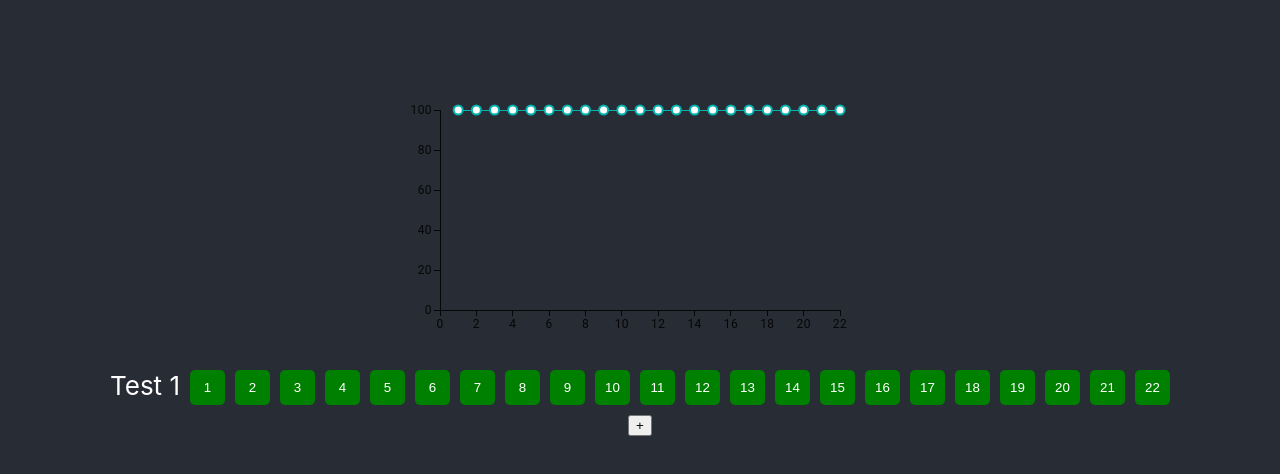
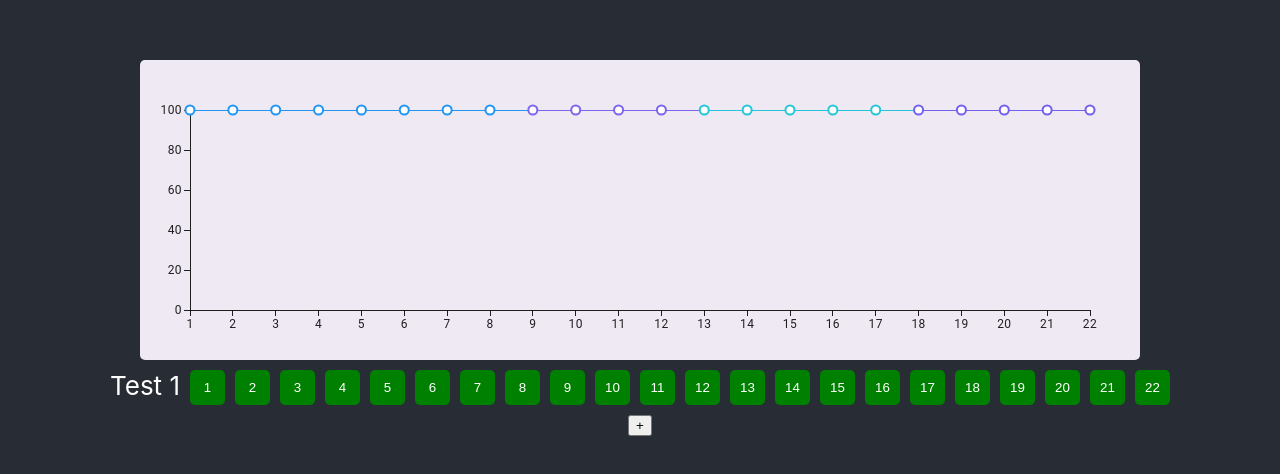
Before and after one commit to ShonBarkan/PsyTrack, a React (Create React App) app in the folder client/: page / in a window 1280 px wide. Shown: the part 152-626 px from the top of the page. Built offline with nearby package versions, Linux system fonts and the light colour scheme.

Commit message:
[Graph ]: add styling and start sperate subjects

```diff
--- a/client/src/components/Graph/Graph.jsx
+++ b/client/src/components/Graph/Graph.jsx
@@ -2,8 +2,19 @@ import React, { useEffect, useState } from 'react';
 import { LineChart } from '@mui/x-charts/LineChart';
 import { useAppContext } from '../../context';
 
+
+const subjectOption ={
+    english : {
+        type: 'piecewise',
+        thresholds: [9,13,18 ],
+        colors: ['#2196f3', '#7d65ed', '#26c6da' , '#7460ee']
+    },
+    math : {},
+    hebrew : {}
+}
+
 const Graph = () => {
-    const {testsScore} = useAppContext()
+    const {testsScore, subject } = useAppContext()
     const [questionsAverage, setQuestionsAverage] = useState([]);
 
     useEffect(() => {
@@ -16,9 +27,17 @@ const Graph = () => {
         )
     }, [testsScore]);
     return (
-        <div>
+        <div style={{
+            backgroundColor:'#efe9f4',
+            borderRadius:'5px'
+            }}>
             <LineChart
-            xAxis={[{ data: Array.from({length: questionsAverage.length} , (_, index) => index + 1) }]}
+            xAxis=  {[
+                        {
+                            data: Array.from({length: questionsAverage.length} , (_, index) => index + 1),
+                            colorMap: subjectOption[subject]
+                        }
+                    ]}
             series={
                         [
                             {
@@ -27,7 +46,7 @@ const Graph = () => {
                         ]
                     }
             yAxis={[{min:0}]}
-            width={500}
+            width={1000}
             height={300}
             />
         </div>
--- a/client/src/context.js
+++ b/client/src/context.js
@@ -6,12 +6,13 @@ const AppContext = createContext();
 // Create a provider component
 export const AppProvider = ({ children }) => {
   const [testsScore, setTestsScore] = useState([new Array(22).fill(1)]);
+  const [subject , setSubject] = useState("english")
 
   return (
     <AppContext.Provider value={
         {
-            testsScore, setTestsScore
-
+          testsScore, setTestsScore,
+          subject , setSubject
         }
     }>
       {children}
```
